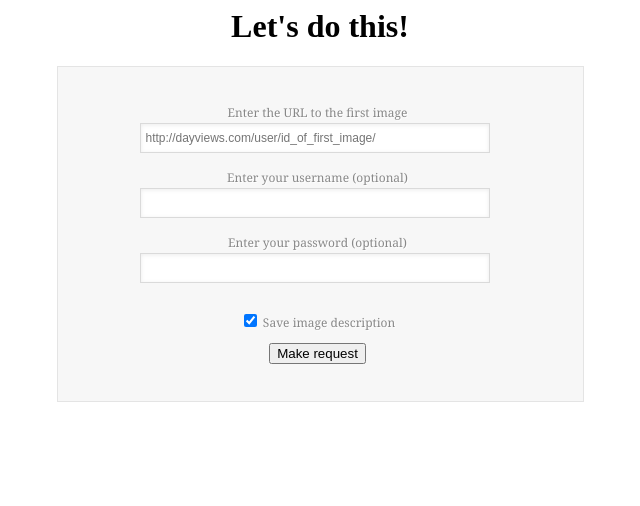
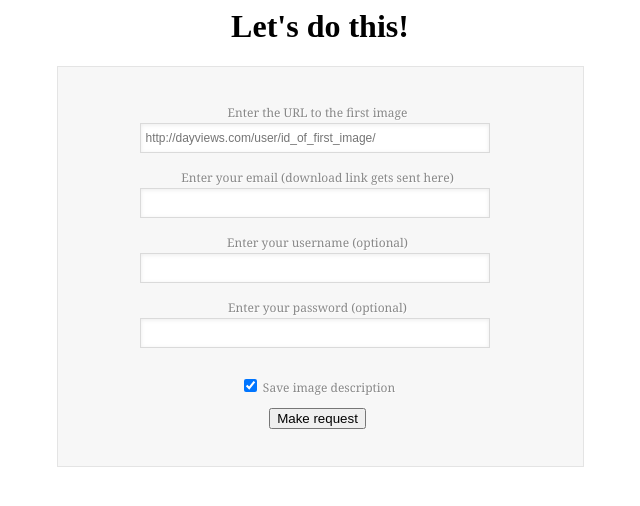
Before and after one commit to finkultur/bdb-flask, a Flask app: template app/templates/request.html in a window 1280 px wide. Shown: the top 506 px of the page, without its empty margins (320-960 px from the left). Run offline with Flask 2, Linux system fonts and the light colour scheme; the template is opened without the code that fills it: values that come from a table or form of the project are taken from there, others are empty.

Commit message:
Require and send email

```diff
--- a/app/forms.py
+++ b/app/forms.py
@@ -10,9 +10,9 @@ class RequestForm(FlaskForm):
                              validators.Regexp("^https?:\/\/dayviews.com\/([^\/]+)\/([0-9]+)\/")],
                             render_kw={"placeholder":
                             "http://dayviews.com/user/id_of_first_image/"})
-    #email = StringField('email',
-    #                    [validators.Email("Please enter your email address."),
-    #                     validators.InputRequired()])
+    email = StringField('email',
+                        [validators.Email("Please enter your email address."),
+                         validators.InputRequired()])
     username = StringField('username')
     password = PasswordField('password')
     save_text = BooleanField('save_text', default=True)
--- a/app/templates/done.html
+++ b/app/templates/done.html
@@ -6,6 +6,7 @@
     <div class="basic-grey">
     <p>
         <a href="{{ path }}{{ zipname }}">{{zipname}}</a><br>
+        This link is also emailed to you.
     </p>
     </div>
 {% endblock %}
--- a/app/templates/request.html
+++ b/app/templates/request.html
@@ -6,13 +6,17 @@
   <form action="" method="post" name="request" class="basic-grey">
       {{ form.hidden_tag() }}
       <p>
-          {% if form.errors['starturl'][0] %}
-              <b>&emsp;Not a correct URL, try again</b><br>
+          {% if form.errors and form.errors.starturl %}
+            <b>Not a correct URL, try again</b><br>
           {% else %} Enter the URL to the first image
           {% endif %}
           {{ form.starturl(size=40) }}<br>
-          <!--Enter your email (download link gets sent here) -->
-          {#   {{ form.email(size=40) }}<br> #}
+
+          {% if form.errors and form.errors.email %}
+            <b>Not a correct email, try again</b><br>
+          {% else %} Enter your email (download link gets sent here)
+          {% endif %}
+            {{ form.email(size=40) }}<br>
           Enter your username (optional) {{ form.username(size=40) }}<br>
           Enter your password (optional) {{ form.password(size=40) }}<br>
       </p>
--- a/config.py
+++ b/config.py
@@ -1,2 +1,8 @@
 WTF_CSRF_ENABLED = True
 SECRET_KEY = 'yozup'
+MAIL_SERVER = 'smtp.gmail.com'
+MAIL_PORT = 465
+MAIL_USERNAME = ''
+MAIL_PASSWORD = ''
+MAIL_USE_TLS = False
+MAIL_USE_SSL = True
```
Also changed, not shown: app/views.py (+17 -4 lines).
